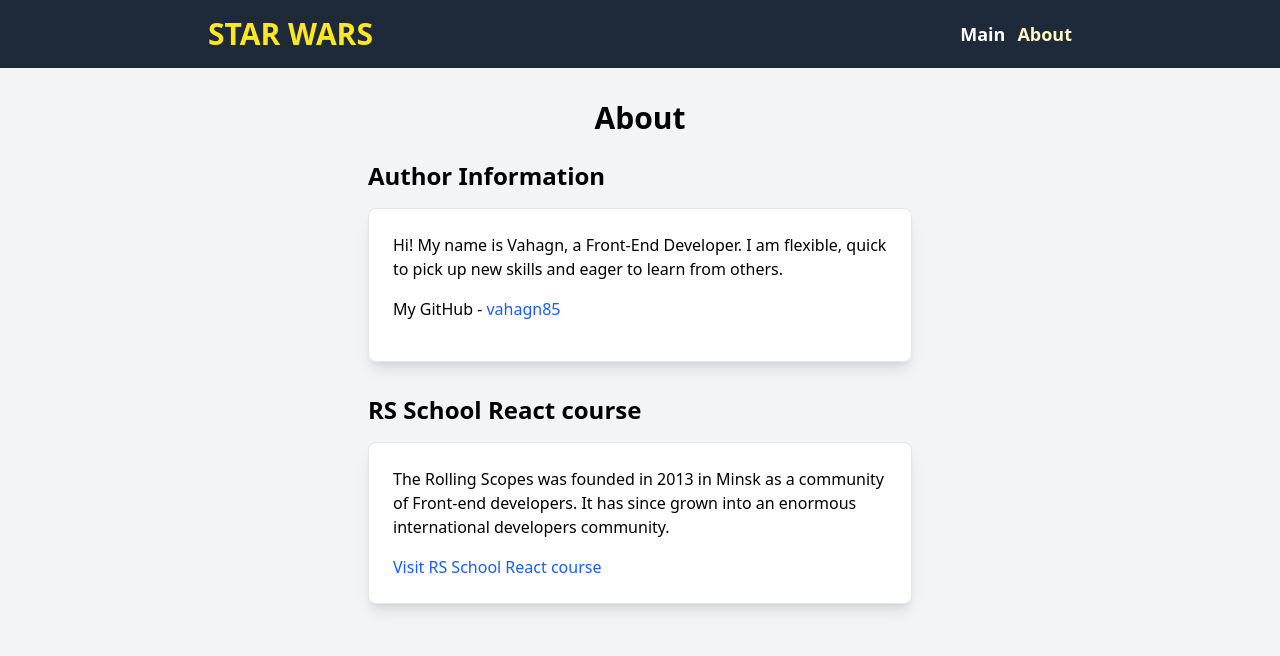
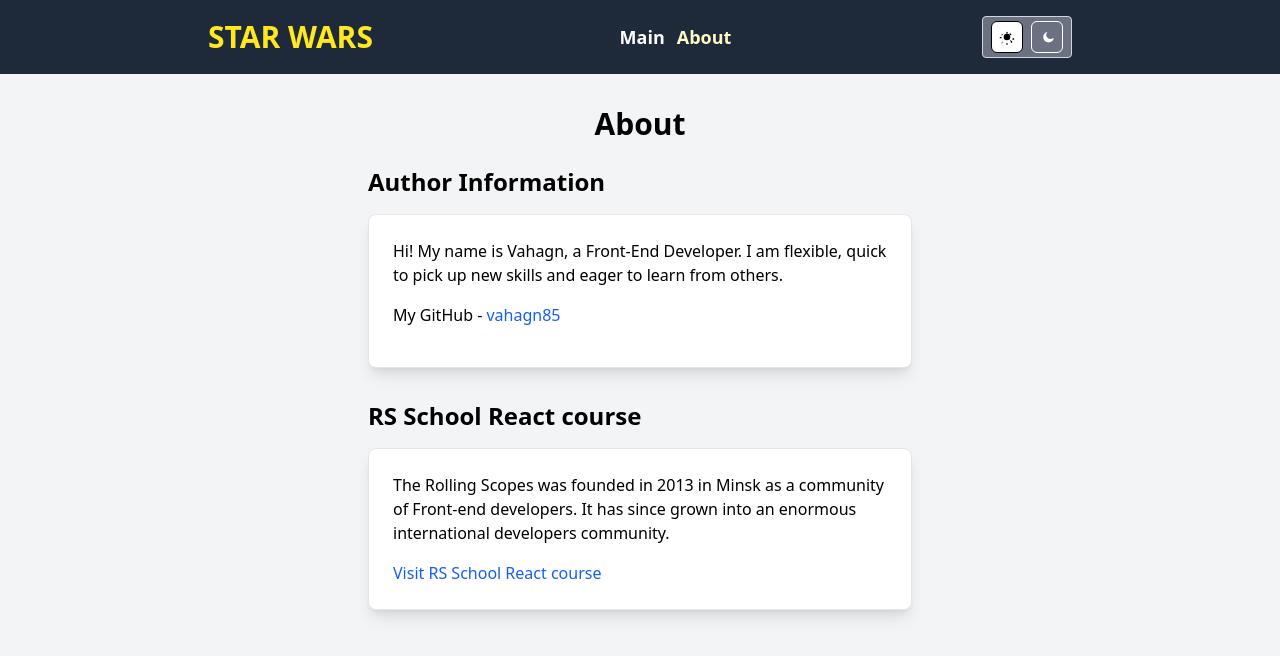
Before and after one commit to vahagn85/rs-react-app, a React (Vite) app: page /about in a window 1280 px wide. Shown: the top 656 px of the page. Built offline with nearby package versions, Linux system fonts and the light colour scheme.

Commit message:
feat: implement theme with Context API

```diff
--- a/src/components/Header.tsx
+++ b/src/components/Header.tsx
@@ -1,9 +1,10 @@
 import { Link } from 'react-router';
 import Navigation from './Navigation';
+import ThemeSwitcher from './Theme/ThemeSwitcher';
 
 function Header() {
   return (
-    <header className="bg-gray-800 text-white">
+    <header className="bg-gray-800 text-white dark:bg-white dark:text-gray-800">
       <div className="max-w-4xl flex items-center justify-between p-4 mx-auto">
         <Link
           to="/"
@@ -12,6 +13,7 @@ function Header() {
           Star Wars
         </Link>
         <Navigation />
+        <ThemeSwitcher />
       </div>
     </header>
   );
--- /dev/null
+++ b/src/components/Theme/ThemeButton.tsx
@@ -0,0 +1,27 @@
+import { useTheme } from '../../hooks/useTheme';
+import type { Theme } from '../../types/theme.types';
+import ThemeIcon from './ThemeIcon';
+
+interface ThemeButtonProps {
+  mode: Theme;
+}
+
+function ThemeButton({ mode }: ThemeButtonProps) {
+  const { theme, setTheme } = useTheme();
+  return (
+    <button
+      role="radio"
+      aria-checked={theme === mode}
+      aria-label={`Switch to ${mode}`}
+      onClick={() => setTheme(mode)}
+      className={`flex items-center justify-center w-8 h-8 rounded-md border cursor-pointer
+            ${theme === mode ? 'bg-white text-black dark:bg-gray-700 dark:text-white' : 'bg-transparent '}
+            hover:bg-gray-100 hover:text-gray-900 dark:hover:bg-gray-800 dark:hover:text-white
+            transition-colors`}
+    >
+      <ThemeIcon theme={mode} />
+    </button>
+  );
+}
+
+export default ThemeButton;
--- /dev/null
+++ b/src/components/Theme/ThemeIcon.tsx
@@ -0,0 +1,36 @@
+import type { Theme } from '../../types/theme.types';
+
+function ThemeIcon({ theme }: { theme: Theme }) {
+  if (theme === 'light') {
+    return (
+      <svg
+        xmlns="http://www.w3.org/2000/svg"
+        viewBox="0 0 24 24"
+        fill="currentColor"
+        className="w-4 h-4"
+      >
+        <path
+          fillRule="evenodd"
+          d="M12 4a1 1 0 011 1v1a1 1 0 01-2 0V5a1 1 0 011-1zm0 13a5 5 0 100-10 5 5 0 000 10zm0 4a1 1 0 011 1v1a1 1 0 01-2 0v-1a1 1 0 011-1zm8-8a1 1 0 011 1h1a1 1 0 010 2h-1a1 1 0 01-1-1 1 1 0 011-1zm-16 0a1 1 0 01-1 1H2a1 1 0 010-2h1a1 1 0 011 1zm12.071-6.071a1 1 0 011.414 0l.707.707a1 1 0 01-1.414 1.414l-.707-.707a1 1 0 010-1.414zm-10.142 0a1 1 0 010 1.414l-.707.707A1 1 0 013.515 9.05l.707-.707a1 1 0 011.414 0zm10.142 10.142a1 1 0 011.414 0l.707.707A1 1 0 0118.485 21l-.707-.707a1 1 0 010-1.414zm-10.142 0a1 1 0 010 1.414l-.707.707A1 1 0 013.515 21l.707-.707a1 1 0 011.414 0z"
+          clipRule="evenodd"
+        />
+      </svg>
+    );
+  }
+  return (
+    <svg
+      xmlns="http://www.w3.org/2000/svg"
+      viewBox="0 0 24 24"
+      fill="currentColor"
+      className="w-4 h-4"
+    >
+      <path
+        fillRule="evenodd"
+        d="M21.707 15.293A8 8 0 1112.707 4.293a6 6 0 109 9z"
+        clipRule="evenodd"
+      />
+    </svg>
+  );
+}
+
+export default ThemeIcon;
--- /dev/null
+++ b/src/components/Theme/ThemeSwitcher.tsx
@@ -0,0 +1,15 @@
+import ThemeButton from './ThemeButton';
+
+function ThemeSwitcher() {
+  return (
+    <div
+      role="radiogroup"
+      className="flex gap-2 border border-gray-300 px-2 py-1 rounded bg-gray-500 dark:bg-gray-300 ml-1"
+    >
+      <ThemeButton mode="light" />
+      <ThemeButton mode="dark" />
+    </div>
+  );
+}
+
+export default ThemeSwitcher;
--- /dev/null
+++ b/src/context/ThemeContext.ts
@@ -0,0 +1,7 @@
+import { createContext } from 'react';
+import type { ThemeContextType } from '../types/theme.types';
+
+export const ThemeContext = createContext<ThemeContextType>({
+  theme: 'light',
+  setTheme: () => {},
+});
--- /dev/null
+++ b/src/context/ThemeProvider.tsx
@@ -0,0 +1,26 @@
+import { useEffect, useState, type ReactNode } from 'react';
+import type { Theme } from '../types/theme.types';
+import { ThemeContext } from './ThemeContext';
+
+interface ThemeContextProviderProps {
+  children: ReactNode;
+}
+
+export default function ThemeProvider({ children }: ThemeContextProviderProps) {
+  const [currentTheme, setCurrentTheme] = useState<Theme>('light');
+
+  useEffect(() => {
+    const elem = document.documentElement;
+    if (currentTheme === 'dark') {
+      elem.classList.add('dark');
+    } else {
+      elem.classList.remove('dark');
+    }
+  }, [currentTheme]);
+
+  return (
+    <ThemeContext value={{ theme: currentTheme, setTheme: setCurrentTheme }}>
+      {children}
+    </ThemeContext>
+  );
+}
--- /dev/null
+++ b/src/hooks/useTheme.ts
@@ -0,0 +1,8 @@
+import { useContext } from 'react';
+import { ThemeContext } from '../context/ThemeContext';
+
+export function useTheme() {
+  const theme = useContext(ThemeContext);
+
+  return theme;
+}
--- a/src/index.css
+++ b/src/index.css
@@ -1 +1,3 @@
 @import 'tailwindcss';
+
+@custom-variant dark (&:where(.dark, .dark *));
--- a/src/main.tsx
+++ b/src/main.tsx
@@ -4,6 +4,7 @@ import ErrorBoundary from './components/ErrorBoundary.tsx';
 import ErrorFallback from './components/ErrorFallback.tsx';
 import { RouterProvider } from 'react-router';
 import { router } from './routes.ts';
+import ThemeProvider from './context/ThemeProvider.tsx';
 
 const rootElement = document.getElementById('root');
 if (rootElement) {
@@ -11,7 +12,9 @@ if (rootElement) {
     <ErrorBoundary
       fallback={(resetError) => <ErrorFallback resetError={resetError} />}
     >
-      <RouterProvider router={router} />
+      <ThemeProvider>
+        <RouterProvider router={router} />
+      </ThemeProvider>
     </ErrorBoundary>
   );
 } else {
--- /dev/null
+++ b/src/types/theme.types.ts
@@ -0,0 +1,6 @@
+export type Theme = 'light' | 'dark';
+
+export interface ThemeContextType {
+  theme: Theme;
+  setTheme: (theme: Theme) => void;
+}
```
